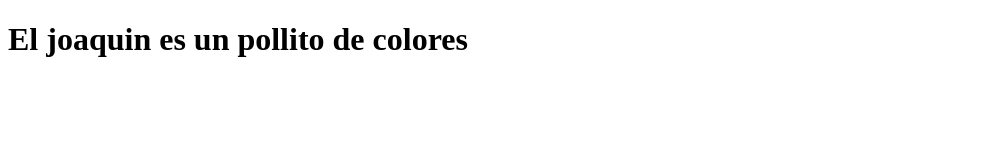
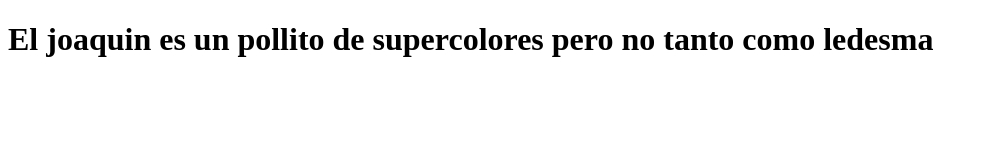
Before and after one commit to AlfredOliver23/Trabajo_E5_Tribu, a plain HTML site: page index.html in a window 1280 px wide. Shown: the whole page, without its empty margins (0-988 px from the left). Drawn offline with Linux system fonts and the light colour scheme.

Commit message:
MI comentario

```diff
--- a/index.html
+++ b/index.html
@@ -7,6 +7,6 @@
 	<title>Document</title>
 </head>
 <body>
-<h1>El joaquin es un pollito de colores</h1>
+<h1>El joaquin es un pollito de supercolores pero no tanto como ledesma</h1>
 </body>
 </html>
```
